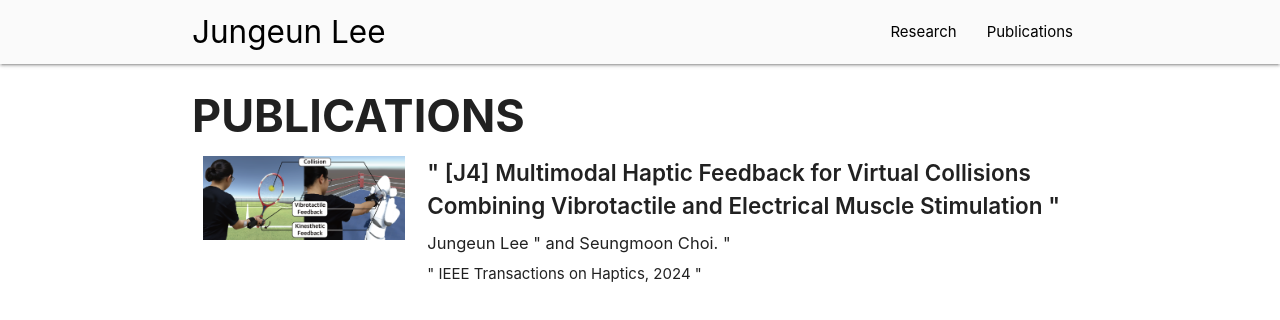
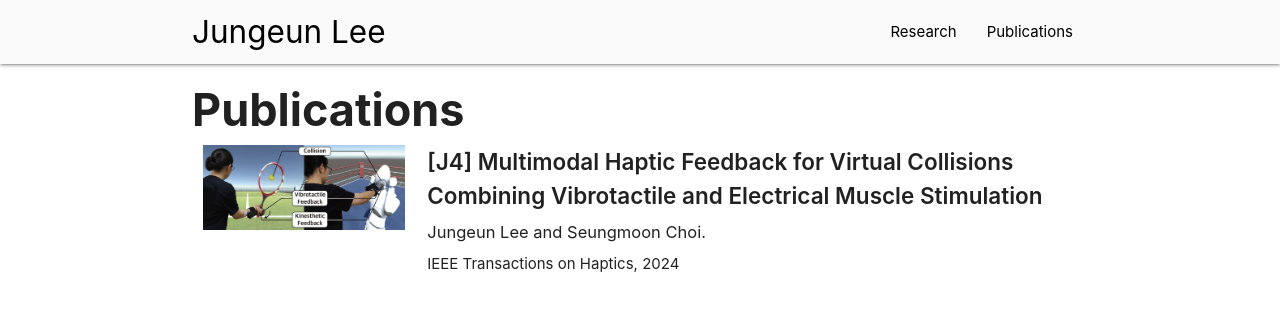
Before and after one commit to jungeunlee93/jungeunlee93.github.io, a plain HTML site: page publications.html in a window 1280 px wide. Drawn offline with Linux system fonts and the light colour scheme.

Commit message:
Update publications.html

```diff
--- a/publications.html
+++ b/publications.html
@@ -28,7 +28,7 @@
     <main>
         <!-- About me  -->
         <section class="container">
-            <h3 class="section-title"> PUBLICATIONS</h3>
+            <h4 class="section-title"> Publications</h4>
             <!-- TOH2024 -->
               <div class="row">
                 <div class="col s8 offset -s2 m3 12">
@@ -37,14 +37,13 @@
                 <div class="col s12 m9 110">
                   <div class="publication-description">
                     <div class="publication-title">
-                    " [J4] Multimodal Haptic Feedback for Virtual Collisions Combining Vibrotactile and Electrical Muscle Stimulation "
+                    [J4] Multimodal Haptic Feedback for Virtual Collisions Combining Vibrotactile and Electrical Muscle Stimulation
                     </div>
                     <div class="publication-authors">
-                      <span class="my-name">Jungeun Lee</span>
-                      " and Seungmoon Choi. "
+                      <span class="my-name">Jungeun Lee</span> and Seungmoon Choi.
                     </div>
                     <div class="publication-information">
-                      "  IEEE Transactions on Haptics, 2024 "
+                      IEEE Transactions on Haptics, 2024
                     </div>
                   </div>
 
```
